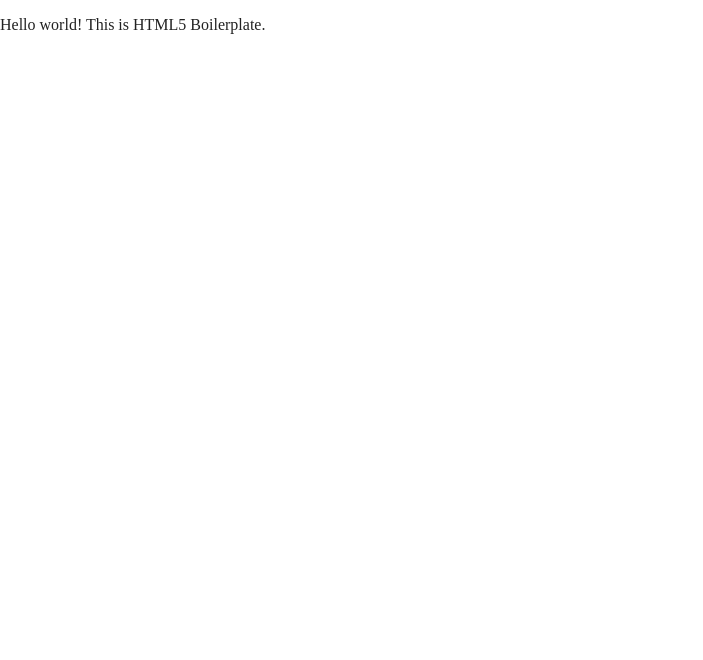
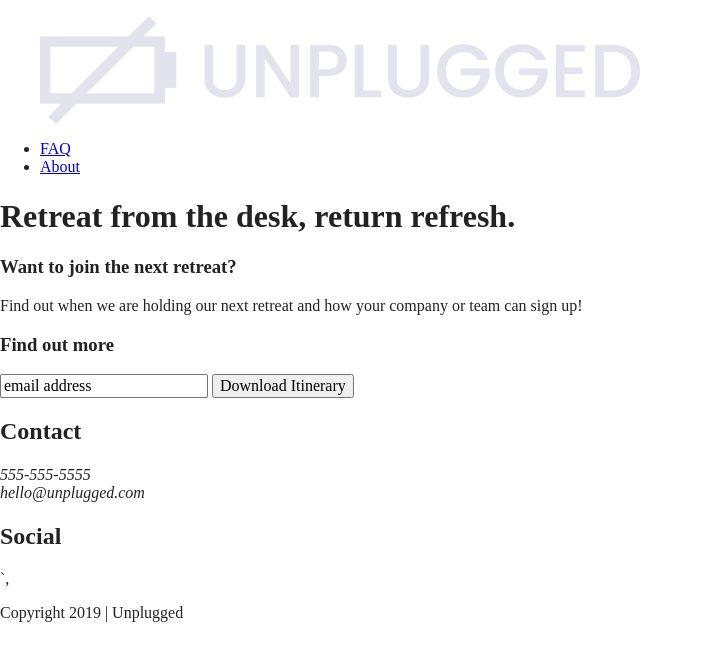
Before and after one commit to CarolineSQ/unplugged-retreat, a website built with Parcel: page index.html in a window 1280 px wide. Shown: the whole page, without its empty margins (0-703 px from the left). Built offline with nearby package versions, Linux system fonts and the light colour scheme.

Commit message:
HTML homepage header and starter

```diff
--- a/index.html
+++ b/index.html
@@ -3,7 +3,7 @@
 
 <head>
   <meta charset="utf-8">
-  <title></title>
+  <title>Unplugged | Retreat</title>
   <meta name="description" content="">
   <meta name="viewport" content="width=device-width, initial-scale=1">
 
@@ -23,9 +23,85 @@
 </head>
 
 <body>
+  <header>
+    <div class="content-wrapper">
+
+      <figure>
+        <a href="#"><img src="img/unpluggedlogo.png" alt="unplugged logo"></a>
+      </figure>
+      <div class="header-divider"></div>
+
+      <nav>
+        <ul>
+          <li><a href="faq/index.html" target="_blank">FAQ</a></li>
+          <li><a href="about/index.html" target="_blank">About</a></li>
+        </ul>
+      </nav>
+
+    </div>
+
+  </header>
+
+  <main>
+    <section class="hero-area">
+
+
+      <div class="content-wrapper">
+
+        <h1>Retreat from the desk, return refresh.</h1>
+
+      </div>
+
+    </section>
+
+    <aside>
+      <div class="content-wrapper">
+        <div class="form-description">
+          <h3>Want to join the next retreat?</h3>
+          <p>Find out when we are holding our next retreat and how your company or team can sign up!</p>
+        </div>
+
+        <div class="form">
+          <h3>Find out more</h3>
+          <input type="text" name="name" value="email address">
+          <input type="button" value="Download Itinerary">
+        </div>
+
+      </div> <!-- aside content wrapper ends -->
+    </aside>
+
+  </main> <!--main wrapper-->
+
+  <footer>
+    <div class="content-wrapper">
+      <div class="footer-content">
+        <div class="contact">
+          <h2>Contact</h2>
+          <address>555-555-5555<br>
+            hello@unplugged.com
+          </address>
+
+        </div>
+        <div class="social">
+          <h2>Social</h2>
+          <div class="social-icons">
+            <p><a href="https://www.facebook.com/yoursite" target="_blank"></a></p>
+            <p><a href="https://www.twitter.com/yoursite" target="_blank"></a></p>
+            <p><a href="https://www.instagram.com/yoursite" target="_blank"></a></p>
+            `,
+                <!--other social links here -->
+          </div>
+        </div>
+      </div> <!-- footer content ends -->
+    </div> <!-- footer content-wrapper ends-->
+
+    <div class="copyright">
+      <p>Copyright 2019 | Unplugged</p>
+    </div>
+  </footer>
 
   <!-- Add your site or application content here -->
-  <p>Hello world! This is HTML5 Boilerplate.</p>
+
   <script src="js/vendor/modernizr-3.11.2.min.js"></script>
   <script src="js/plugins.js"></script>
   <script src="js/main.js"></script>
```
Also changed, not shown: img/rawpixel-800820-unsplash1.jpg (added), img/unpluggedlogo.png (added), 2 other files.
